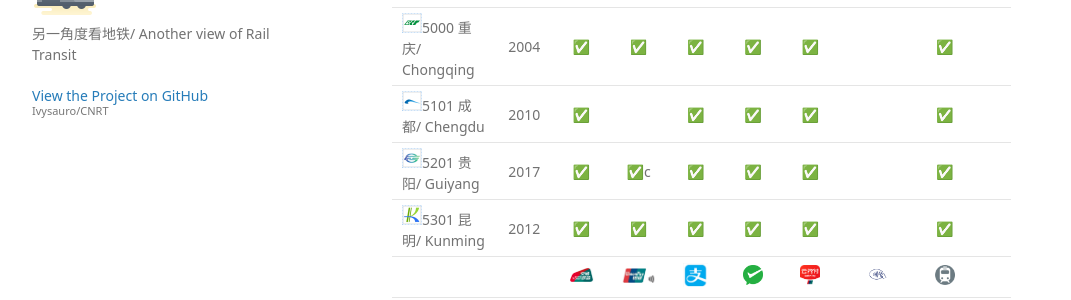
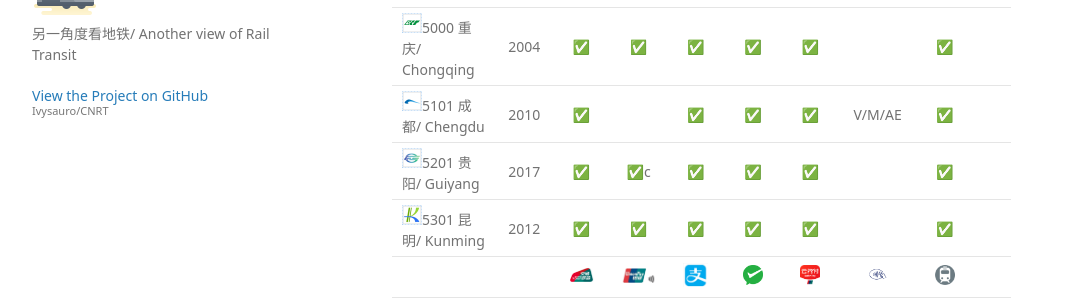
Before and after one commit to Ivysauro/CNRT, a Jekyll site: the page built from data/Pay.md, in a window 1280 px wide and 900 px high, scrolled down 4032 px. Shown: the part 155-455 px from the top of the window, without its empty margins (178-1249 px from the left). Built offline with Jekyll 4.4.1, drawn with Linux system fonts in a browser that asks for light colours; some web fonts are replaced; our own code applies the rules of GitHub Pages for plain Markdown files; a script that is not in the unit is left out.

Commit message:
💳更新成都数据

```diff
--- a/data/Pay.md
+++ b/data/Pay.md
@@ -96,7 +96,7 @@
 | <img src="https://raw.githubusercontent.com/Ivysauro/CNRT/master/images/city/nn.gif" width="20" hegiht="20"/>4501 南宁/ Nanning | 2016 | ✅ | ⭕[^nn] | ✅ | ✅ | ✅ | | ✅ | |
 | | | <img src="https://raw.githubusercontent.com/Ivysauro/CNRT/master/images/T-Union.png" width="25" hegiht="25" alt="T-Union"/> | <img src="https://raw.githubusercontent.com/Ivysauro/CNRT/master/images/Unionpay NFC.png" width="35" hegiht="35" alt="Unionpay Quickpass"/> | <img src="https://raw.githubusercontent.com/Ivysauro/CNRT/master/images/Alipay.png" width="25" hegiht="25" alt="Alipay"/> | <img src="https://raw.githubusercontent.com/Ivysauro/CNRT/master/images/WeChat Pay.png" width="20" hegiht="20" alt="WeChat Pay"/> | <img src="https://raw.githubusercontent.com/Ivysauro/CNRT/master/images/Unionpay.png" width="20" hegiht="20" alt="Unionpay App"/> | <img src="https://raw.githubusercontent.com/Ivysauro/CNRT/master/images/contactless.gif" width="25" hegiht="25" alt="Global Cards"/> | <img src="https://raw.githubusercontent.com/Ivysauro/CNRT/master/images/Rail Transit.png" width="20" hegiht="20" alt="Transit Apps"/> | |
 | <img src="https://raw.githubusercontent.com/Ivysauro/CNRT/master/images/city/cq.gif" width="20" hegiht="20"/>5000 重庆/ Chongqing | 2004 | ✅ | ✅ | ✅ | ✅ | ✅ | | ✅ |
-| <img src="https://raw.githubusercontent.com/Ivysauro/CNRT/master/images/city/cd.gif" width="20" hegiht="20"/>5101 成都/ Chengdu | 2010 | ✅ | | ✅ | ✅ | ✅ | | ✅ | |
+| <img src="https://raw.githubusercontent.com/Ivysauro/CNRT/master/images/city/cd.gif" width="20" hegiht="20"/>5101 成都/ Chengdu | 2010 | ✅ | | ✅ | ✅ | ✅ | V/M/AE | ✅ | |
 | <img src="https://raw.githubusercontent.com/Ivysauro/CNRT/master/images/city/gy.gif" width="20" hegiht="20"/>5201 贵阳/ Guiyang | 2017 | ✅ | ✅c | ✅ | ✅ | ✅ | | ✅ | |
 | <img src="https://raw.githubusercontent.com/Ivysauro/CNRT/master/images/city/km.gif" width="20" hegiht="20"/>5301 昆明/ Kunming | 2012 | ✅ | ✅ | ✅ | ✅ | ✅ |  | ✅ | |
 | | | <img src="https://raw.githubusercontent.com/Ivysauro/CNRT/master/images/T-Union.png" width="25" hegiht="25" alt="T-Union"/> | <img src="https://raw.githubusercontent.com/Ivysauro/CNRT/master/images/Unionpay NFC.png" width="35" hegiht="35" alt="Unionpay Quickpass"/> | <img src="https://raw.githubusercontent.com/Ivysauro/CNRT/master/images/Alipay.png" width="25" hegiht="25" alt="Alipay"/> | <img src="https://raw.githubusercontent.com/Ivysauro/CNRT/master/images/WeChat Pay.png" width="20" hegiht="20" alt="WeChat Pay"/> | <img src="https://raw.githubusercontent.com/Ivysauro/CNRT/master/images/Unionpay.png" width="20" hegiht="20" alt="Unionpay App"/> | <img src="https://raw.githubusercontent.com/Ivysauro/CNRT/master/images/contactless.gif" width="25" hegiht="25" alt="Global Cards"/> | <img src="https://raw.githubusercontent.com/Ivysauro/CNRT/master/images/Rail Transit.png" width="20" hegiht="20" alt="Transit Apps"/> | |
```
